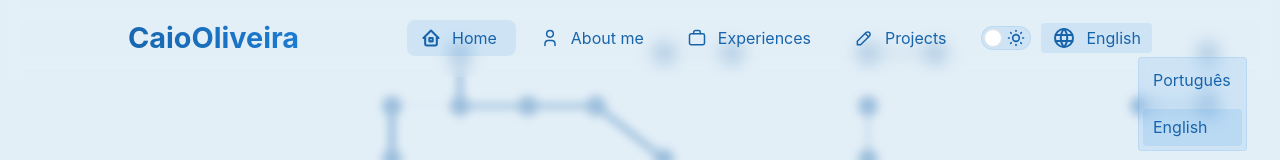
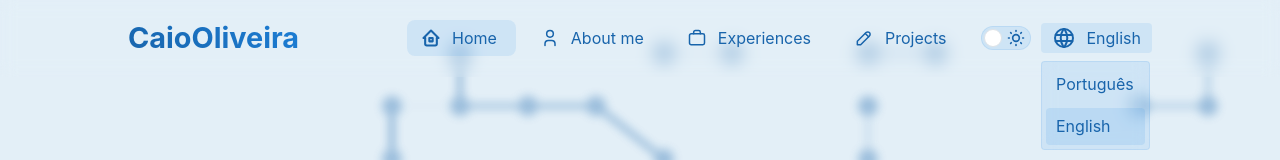
Before and after one commit to caiofov/caiofov.github.io, a React (Create React App) app: page / in a window 1280 px wide. Both pictures are taken after a click on the button "English". Shown: the top 160 px of the page. Built offline with nearby package versions, Linux system fonts and the light colour scheme.

Commit message:
fix: language selector margin bottom

```diff
--- a/src/components/LanguageSelector.tsx
+++ b/src/components/LanguageSelector.tsx
@@ -72,7 +72,7 @@
               }}
               variant="custom-light"
               selected={value === c}
-              mb={idx + 1 !== Object.keys(languages).length ? "xs" : 0}
+              mb={idx + 1 !== Object.keys(languages).length ? "5px" : 0}
             >
               <Text size="md">{languages[c].name}</Text>
             </Combobox.Option>
```
